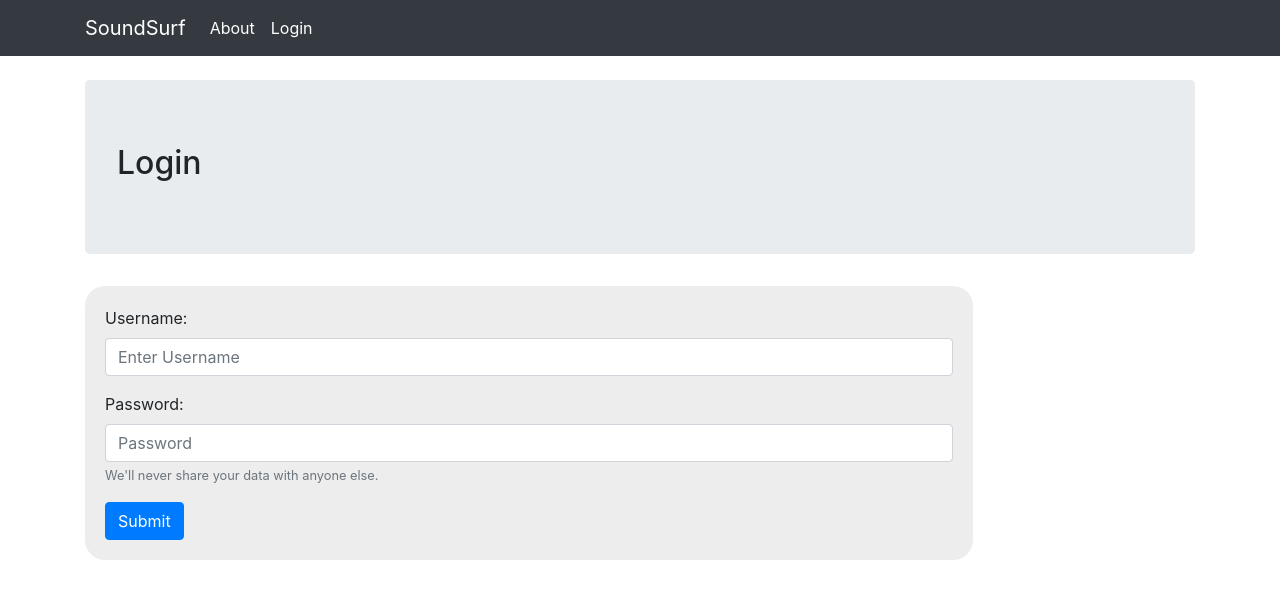
After one commit to namanjo/soundsurf, a Django app: page /login/ in a window 1280 px wide. The commit adds this page. Shown: the top 599 px of the page. Run offline with Django 3.2, Linux system fonts and the light colour scheme; some libraries are stand-ins or nearby versions.

Commit message:
Created all the major Functionalities
Added all the main views i.e add_album, add_song, login, logout view etc. Mapped em with urls & templates.

```diff
--- a/appmusic/models.py
+++ b/appmusic/models.py
@@ -3,10 +3,10 @@ from django.contrib.auth.models import User
 
 class Album(models.Model):
     author = models.ForeignKey(User, on_delete = models.CASCADE)
+    album_name = models.CharField(max_length = 100, unique=True)
     album_artist = models.CharField(max_length = 100)
-    album_name = models.CharField(max_length = 100, unique=True)
-    cover_pic = models.ImageField(upload_to = 'album_covers')
-    genre = models.CharField(max_length = 50)
+    genre = models.CharField(max_length = 100)
+    cover_pic = models.ImageField(upload_to='album_covers')
 
     def __str__(self):
         return self.album_name
--- a/appmusic/static/css/style.css
+++ b/appmusic/static/css/style.css
@@ -11,3 +11,15 @@
   margin: 20px 0;
   border-bottom: 5px solid #555;
 }
+
+.panel{
+  max-width: 80%;
+  padding: 20px;
+  background-color: #EDEDED;
+  border-radius: 20px;
+}
+
+.error-msg{
+  font-size: 14px;
+  color: red;
+}
--- a/appmusic/templates/appmusic/base.html
+++ b/appmusic/templates/appmusic/base.html
@@ -21,12 +21,27 @@
       </button>
       <div class="collapse navbar-collapse" id="navbarText">
         <ul class="navbar-nav mr-auto">
-          <li class="nav-item active">
-            <a class="nav-link" href="{% url 'about' %}">About<span class="sr-only">(current)</span></a>
-          </li>
-          <li class="nav-item active">
-            <a class="nav-link" href="#">Add Album<span class="sr-only">(current)</span></a>
-          </li>
+
+          {% if user.is_authenticated %}
+            <li class="nav-item active">
+              <a class="nav-link">Welcome: {{ user.username }}<span class="sr-only">(current)</span></a>
+            </li>
+            <li class="nav-item active">
+              <a class="nav-link" href="{% url 'album_create' %}">Add Album</a>
+            </li>
+            <li class="nav-item active">
+              <a class="nav-link" href="{% url 'logout' %}">Logout</a>
+            </li>
+
+          {% else %}
+            <li class="nav-item active">
+              <a class="nav-link" href="{% url 'about' %}">About</a>
+            </li>
+            <li class="nav-item active">
+              <a class="nav-link" href="{% url 'login' %}">Login</a>
+            </li>
+          {% endif %}
+
         </ul>
       </div>
       </div>
--- a/appmusic/templates/appmusic/detail.html
+++ b/appmusic/templates/appmusic/detail.html
@@ -8,7 +8,7 @@
     <h2>{{ album.album_name }}</h2>
     <p>{{ album.album_artist }}</p>
     <p>{{ album.genre }}</p>
-    <a href="#" class="btn btn-success">Add Song</a>
+    <a href="{% url 'add_song' album_id=album.id %}" class="btn btn-success">Add Song</a>
   </div>
 
   <img src="{{ album.cover_pic.url }}" alt="Album-cover">
--- /dev/null
+++ b/appmusic/templates/appmusic/login.html
@@ -0,0 +1,36 @@
+{% extends 'appmusic/base.html' %}
+
+{% block title_block %}Login{% endblock %}
+
+{% block body_block %}
+
+  <div class="jumbotron">
+    <h2>Login</h2>
+  </div>
+
+<div class="panel">
+  <form method="POST">
+    <div class="form-group">
+      <label for="InputUsername">Username:</label>
+      <input type="text" name="username" class="form-control" id="InputUsername" placeholder="Enter Username">
+    </div>
+    <div class="form-group">
+      <label for="InputPassword">Password:</label>
+      <input type="password" name="password" class="form-control" id="InputPassword" placeholder="Password">
+      <small class="form-text text-muted">We'll never share your data with anyone else.</small>
+    </div>
+    {% csrf_token %}
+
+    {% if request.GET.next %}
+      <input type="hidden" name="next" value="{{ request.GET.next }}">
+    {% endif %}
+
+    {% if error_message %}
+      <p class="error-msg">{{ error_message }}</p>
+    {% endif %}
+
+    <button type="submit" class="btn btn-primary">Submit</button>
+  </form>
+</div>
+
+{% endblock %}
--- a/appmusic/urls.py
+++ b/appmusic/urls.py
@@ -6,5 +6,9 @@ urlpatterns = [
     path('', views.index, name='index'),
     path('about/', views.about, name='about'),
     path('soundsurf/<int:album_id>/', views.detail, name='album_detail'),
+    path('album/create/', views.album_create, name='album_create'),
+    path('album/<int:album_id>/add-song/', views.add_song, name='add_song'),
 
+    path('login/', views.login_view, name='login'),
+    path('logout/', views.logout_view, name='logout'),
 ]
--- a/appmusic/views.py
+++ b/appmusic/views.py
@@ -1,5 +1,9 @@
 from django.shortcuts import render, redirect, get_object_or_404
 from appmusic.models import Album, Songs
+from appmusic.forms import AlbumForm, AddSongForm
+
+from django.contrib.auth.decorators import login_required
+from django.contrib.auth import authenticate, login, logout
 
 
 def index(request):
@@ -14,3 +18,63 @@ def about(request):
 def detail(request, album_id):
     album = get_object_or_404(Album, pk=album_id)
     return render(request, 'appmusic/detail.html', {'album': album})
+
+
+@login_required
+def album_create(request):
+    if request.method == "POST":
+        form = AlbumForm(request.POST, request.FILES)
+
+        if form.is_valid():
+            album = form.save(commit=False)
+            album.author = request.user
+            album.cover_pic = request.FILES['cover_pic']
+            album.save()
+            return redirect('album_detail', album_id = album.pk)
+    else:
+        form = AlbumForm()
+    return render(request, 'appmusic/create_album.html', {'form': form})
+
+
+@login_required
+def add_song(request, album_id):
+    album = get_object_or_404(Album, pk=album_id)
+
+    if request.method == "POST":
+        form = AddSongForm(request.POST, request.FILES)
+        if form.is_valid():
+            song_obj = form.save(commit=False)
+            song_obj.album = album
+            song_obj.song = request.FILES['song']
+            song_obj.save()
+            return redirect('album_detail', album_id=album_id)
+    else:
+        form = AddSongForm()
+    return render(request, 'appmusic/add_song.html', {'form': form})
+
+
+def login_view(request):
+    if request.method == "POST":
+        username = request.POST.get('username')
+        password = request.POST.get('password')
+
+        user = authenticate(username = username, password=password)
+        if user:
+            if user.is_active:
+                login(request, user)
+                if 'next' in request.POST:
+                    return redirect(request.POST.get('next'))
+                else:
+                    return redirect('index')
+            else:
+                return render(request, 'appmusic/login.html', {'error_message':'Account has been temporarily disabled.'})
+        else:
+            return render(request, 'appmusic/login.html', {'error_message': 'Invalid User Login'})
+    else:
+        return render(request, 'appmusic/login.html')
+
+
+@login_required
+def logout_view(request):
+    logout(request)
+    return redirect('index')
--- a/soundsurf/settings.py
+++ b/soundsurf/settings.py
@@ -129,3 +129,5 @@ STATICFILES_DIRS = [
 
 MEDIA_URL = '/appmusic/media/'
 MEDIA_ROOT = MEDIA_DIR
+
+LOGIN_URL = '/login/'
--- a/soundsurf/urls.py
+++ b/soundsurf/urls.py
@@ -1,18 +1,3 @@
-"""soundsurf URL Configuration
-
-The `urlpatterns` list routes URLs to views. For more information please see:
-    https://docs.djangoproject.com/en/2.2/topics/http/urls/
-Examples:
-Function views
-    1. Add an import:  from my_app import views
-    2. Add a URL to urlpatterns:  path('', views.home, name='home')
-Class-based views
-    1. Add an import:  from other_app.views import Home
-    2. Add a URL to urlpatterns:  path('', Home.as_view(), name='home')
-Including another URLconf
-    1. Import the include() function: from django.urls import include, path
-    2. Add a URL to urlpatterns:  path('blog/', include('blog.urls'))
-"""
 from django.contrib import admin
 from django.urls import path, include
 from appmusic import views
```
Also changed, not shown: appmusic/forms.py (+12 -1 lines), appmusic/templates/appmusic/add_song.html (added, +24 -0 lines), appmusic/templates/appmusic/create_album.html (added, +22 -0 lines), appmusic/media/album_covers/hugh.png (deleted), appmusic/media/album_covers/nyc.jpg (deleted), appmusic/media/album_covers/pic.jpeg (added), appmusic/migrations/0001_initial.py, appmusic/migrations/0002_auto_20200328_2023.py (deleted), db.sqlite3, 1 other file.
